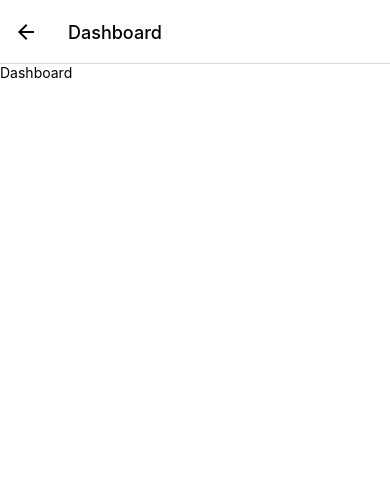
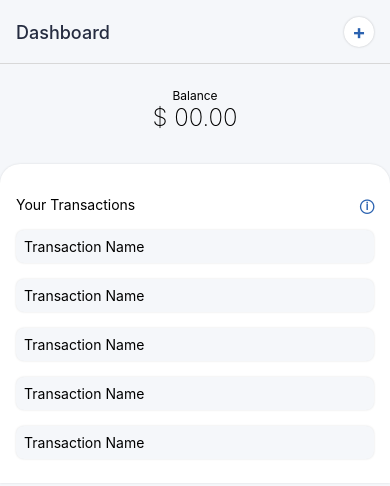
Before and after one commit to thechaudharysab/ExpenseTracker, a React Native app in the folder ExpTrackerApp/: screen /Dashboard in a window 390 px wide. Shown: the top 486 px of the page. Built offline with nearby package versions, Linux system fonts and the light colour scheme.

Commit message:
Dashboard & Add/Edit Transaction Design Updates

```diff
--- a/ExpTrackerApp/App.js
+++ b/ExpTrackerApp/App.js
@@ -5,6 +5,7 @@ import { NavigationContainer } from '@react-navigation/native';
 import { createStackNavigator } from '@react-navigation/stack';
 import Login from './src/screens/Login';
 import Dashboard from './src/screens/Dashboard';
+import AddEditTransaction from './src/screens/AddEditTransaction';
 
 function App(props) {
 
@@ -30,6 +31,7 @@ function App(props) {
       <Stack.Navigator>
         <Stack.Screen name="Login" component={Login} options={defaultNavOptios} />
         <Stack.Screen name="Dashboard" component={Dashboard} options={defaultNavOptios} />
+        <Stack.Screen name="Add Edit Transaction" component={AddEditTransaction} options={defaultNavOptios} />
       </Stack.Navigator>
     </NavigationContainer>
   );
--- /dev/null
+++ b/ExpTrackerApp/src/components/SegSelector.js
@@ -0,0 +1,50 @@
+import React, { useState } from 'react';
+import { View, Text, StyleSheet, TouchableOpacity } from 'react-native';
+
+import { SPACING } from '../utils/constants';
+import colors from '../utils/colors';
+
+function SegSelector({ options, selectedIndex = 0, updatedTabAction }) {
+
+    const [updatedSelectedIndex, setUpdatedSelectedIndex] = useState(selectedIndex);
+
+    return (
+        <View style={styles.container}>
+            {options.map((option, index) => (
+                <TouchableOpacity key={index} style={[styles.optionView, {
+                    backgroundColor: (updatedSelectedIndex === index) ? colors.primaryBlue : 'transparent',
+                    width: `${100 / options.length}%`,
+                }]} onPress={() => {
+                    setUpdatedSelectedIndex(index);
+                    updatedTabAction(index);
+                }}>
+                    <Text style={[styles.optionViewText, { color: (updatedSelectedIndex === index) ? colors.white : colors.lightGrayText }]}>{option}</Text>
+                </TouchableOpacity>
+            ))}
+
+        </View>
+    );
+}
+
+const styles = StyleSheet.create({
+    container: {
+        flexDirection: 'row',
+        borderWidth: 1,
+        borderColor: colors.border,
+        height: 40,
+        borderRadius: 8,
+        // padding: 1,
+        justifyContent: 'space-between'
+    },
+    optionView: {
+        padding: SPACING.SMALL,
+        alignItems: 'center',
+        justifyContent: 'center',
+        borderRadius: 8,
+    },
+    optionViewText: {
+        fontWeight: 'bold',
+    }
+})
+
+export default SegSelector;
--- /dev/null
+++ b/ExpTrackerApp/src/screens/AddEditTransaction.js
@@ -0,0 +1,74 @@
+import React, { useCallback, useState } from 'react';
+import { Text, View, KeyboardAvoidingView, ScrollView, StyleSheet, TextInput } from 'react-native';
+import { useFocusEffect } from "@react-navigation/native";
+
+import { SPACING, COMMON_STYLES } from '../utils/constants';
+import colors from '../utils/colors';
+import SegSelector from '../components/SegSelector';
+
+function AddEditTransaction({ navigation }) {
+
+    useFocusEffect(
+        useCallback(() => {
+            navigation.setOptions({
+                headerTintColor: colors.secondaryDarkBlue,
+                title: "Add New Transaction",
+                headerStyle: {
+                    // backgroundColor: colors.lightGrayWhite,
+                    shadowRadius: 0,
+                    shadowOffset: {
+                        height: 0,
+                    },
+                },
+            });
+        }, [navigation])
+    );
+
+    const [transactionType, setTransactionType] = useState("Income")
+    const tabOptions = ["Income", "Expense"]
+
+    const [transactionAmount, setTransactionAmount] = useState("")
+    const [transactionTitle, setTransactionTitle] = useState("")
+    const [transactionDesc, setTransactionDesc] = useState("")
+
+    function tabUpdated(index) {
+        setTransactionType(tabOptions[index]);
+    }
+
+    return (
+        <ScrollView contentContainerStyle={styles.container}>
+            <KeyboardAvoidingView>
+                <Text style={COMMON_STYLES.textInputLabel}>Selected Transaction Type: <Text style={{ fontWeight: 'bold', color: colors.primaryBlue }}>{transactionType}</Text></Text>
+                <SegSelector options={tabOptions} selectedIndex={0} updatedTabAction={(selectedIndex) => tabUpdated(selectedIndex)} />
+            </KeyboardAvoidingView>
+
+            <Text style={COMMON_STYLES.textInputLabel}>Amount</Text>
+            <View style={[COMMON_STYLES.textFieldActive, { flexDirection: 'row', justifyContent: 'space-between', alignItems: 'center' }]}>
+                <Text style={{ marginRight: SPACING.SMALL, color: colors.lightGrayText }}>RM</Text>
+                <TextInput placeholder={'Enter Amount'} value={transactionAmount} style={{ flex: 1 }}
+                    keyboardType={'decimal-pad'} onChangeText={(a) => setTransactionAmount(a)} />
+            </View>
+
+            <Text style={COMMON_STYLES.textInputLabel}>Transaction Title</Text>
+            <TextInput placeholder={'Your email address'} value={transactionTitle}
+                style={COMMON_STYLES.textFieldActive}
+                onChangeText={(t) => setTransactionTitle(t)} />
+
+            <Text style={COMMON_STYLES.textInputLabel}>Description</Text>
+            <TextInput placeholder={'Your email address'} value={transactionDesc}
+                style={COMMON_STYLES.textFieldActive}
+                onChangeText={(d) => setTransactionDesc(d)} />
+
+        </ScrollView>
+    );
+}
+
+const styles = StyleSheet.create({
+    container: {
+        padding: SPACING.LARGE,
+        // backgroundColor: colors.lightGrayWhite,
+        flex: 1,
+    }
+})
+
+export default AddEditTransaction;
--- a/ExpTrackerApp/src/screens/Dashboard.js
+++ b/ExpTrackerApp/src/screens/Dashboard.js
@@ -1,12 +1,137 @@
-import React from 'react';
-import { ScrollView, Text } from 'react-native';
+import React, { useCallback, useState } from 'react';
+import { ScrollView, Text, StyleSheet, TouchableOpacity, Image, View, } from 'react-native';
+import { useFocusEffect } from "@react-navigation/native";
+import Animation from 'lottie-react-native';
 
-function Dashboard(props) {
+import { SPACING } from '../utils/constants';
+import colors from '../utils/colors';
+
+function Dashboard({ navigation }) {
+
+    useFocusEffect(
+        useCallback(() => {
+            navigation.setOptions({
+                headerLeft: null,
+                headerTintColor: colors.secondaryDarkBlue,
+                headerRight: () => <TouchableOpacity onPress={() => { navigation.navigate("Add Edit Transaction") }} style={styles.navButonStyle}>
+                    <Text style={{ fontSize: 20, fontWeight: 'bold', color: colors.primaryBlue }}>+</Text>
+                </TouchableOpacity>,
+                headerStyle: {
+                    backgroundColor: colors.lightGrayWhite,
+                    shadowRadius: 0,
+                    shadowOffset: {
+                        height: 0,
+                    },
+                },
+            });
+        }, [navigation])
+    );
+
     return (
-        <ScrollView>
-            <Text>Dashboard</Text>
-        </ScrollView>
+        <View style={{ flex: 2, backgroundColor: colors.lightGrayWhite, }}>
+
+            {/* User Card */}
+            <View style={{ justifyContent: 'center', alignItems: 'center', marginTop: SPACING.LARGE, marginBottom: SPACING.LARGE }}>
+                <Text style={{ textAlign: 'center', fontSize: 12 }}>Balance</Text>
+                <Text style={{ fontSize: 24, fontWeight: '200', textAlign: 'center' }}>$ 00.00</Text>
+            </View>
+
+            <ScrollView contentContainerStyle={styles.container}>
+
+                {/* Transactions */}
+                <View style={styles.transactionsView}>
+
+                    <View style={{ flexDirection: 'row', justifyContent: 'space-between' }}>
+                        <Text style={{ marginTop: SPACING.MEDIUM, marginBottom: SPACING.SMALL }}>Your Transactions</Text>
+                        <Text style={{ marginTop: SPACING.MEDIUM, marginBottom: SPACING.SMALL, color: colors.primaryBlue, fontWeight: 'bold' }}>ⓘ</Text>
+                    </View>
+
+
+                    <TouchableOpacity style={styles.transactionCard}>
+                        <Text>Transaction Name</Text>
+                    </TouchableOpacity>
+                    <TouchableOpacity style={styles.transactionCard}>
+                        <Text>Transaction Name</Text>
+                    </TouchableOpacity>
+                    <TouchableOpacity style={styles.transactionCard}>
+                        <Text>Transaction Name</Text>
+                    </TouchableOpacity>
+                    <TouchableOpacity style={styles.transactionCard}>
+                        <Text>Transaction Name</Text>
+                    </TouchableOpacity>
+                    <TouchableOpacity style={styles.transactionCard}>
+                        <Text>Transaction Name</Text>
+                    </TouchableOpacity>
+                </View>
+
+
+            </ScrollView>
+        </View>
+
     );
 }
 
+const styles = StyleSheet.create({
+    container: {
+        backgroundColor: colors.lightGrayWhite,
+        // padding: SPACING.LARGE,
+    },
+    navButonStyle: {
+        marginRight: SPACING.MEDIUM,
+        backgroundColor: colors.white,
+        height: 30,
+        width: 30,
+        borderRadius: 15,
+        justifyContent: 'center',
+        alignItems: 'center',
+        shadowColor: "#000",
+        shadowOffset: {
+            width: 0,
+            height: 0,
+        },
+        shadowOpacity: 0.22,
+        shadowRadius: 2.22,
+        elevation: 3,
+    },
+    cardContainer: {
+        backgroundColor: 'white',
+        padding: SPACING.MEDIUM
+    },
+    transactionCard: {
+        backgroundColor: colors.lightGrayWhite,
+        padding: SPACING.SMALL,
+        borderRadius: 8,
+        marginTop: SPACING.SMALL,
+        marginBottom: SPACING.SMALL,
+        shadowColor: "#000",
+        shadowOffset: {
+            width: 0,
+            height: 0,
+        },
+        shadowOpacity: 0.12,
+        shadowRadius: 2.22,
+        elevation: 3,
+    },
+    animationStyle: {
+        height: 100,
+        margin: SPACING.SMALL
+    },
+    transactionsView: {
+        flex: 1,
+        backgroundColor: colors.white,
+        marginTop: SPACING.SMALL,
+        padding: SPACING.MEDIUM,
+        borderTopLeftRadius: 20,
+        borderTopRightRadius: 20,
+        shadowColor: "#000",
+        shadowOffset: {
+            width: 0,
+            height: 0,
+        },
+        shadowOpacity: 0.12,
+        shadowRadius: 2.22,
+        elevation: 3,
+    }
+})
+
 export default Dashboard;
--- a/ExpTrackerApp/src/screens/Login.js
+++ b/ExpTrackerApp/src/screens/Login.js
@@ -77,6 +77,12 @@ function Login({ navigation }) {
 
                 </View>
 
+                <TouchableOpacity onPress={() => {
+                    navigation.navigate("Dashboard")
+                }}>
+                    <Text style={{ alignSelf: 'center', textDecorationLine: 'underline' }}>Skip Login</Text>
+                </TouchableOpacity>
+
             </KeyboardAvoidingView>
         </ScrollView>
     );
--- a/ExpTrackerApp/src/utils/colors.js
+++ b/ExpTrackerApp/src/utils/colors.js
@@ -4,6 +4,6 @@ export default {
     primaryBlue: '#2B62B0',
     primaryGreen: '#7BE3C7',
     secondaryDarkBlue: '#252C40',
-    lightGrayWhite: '#F5F7FA'
-
+    lightGrayWhite: '#F5F7FA',
+    white: '#FFF'
 };
```
